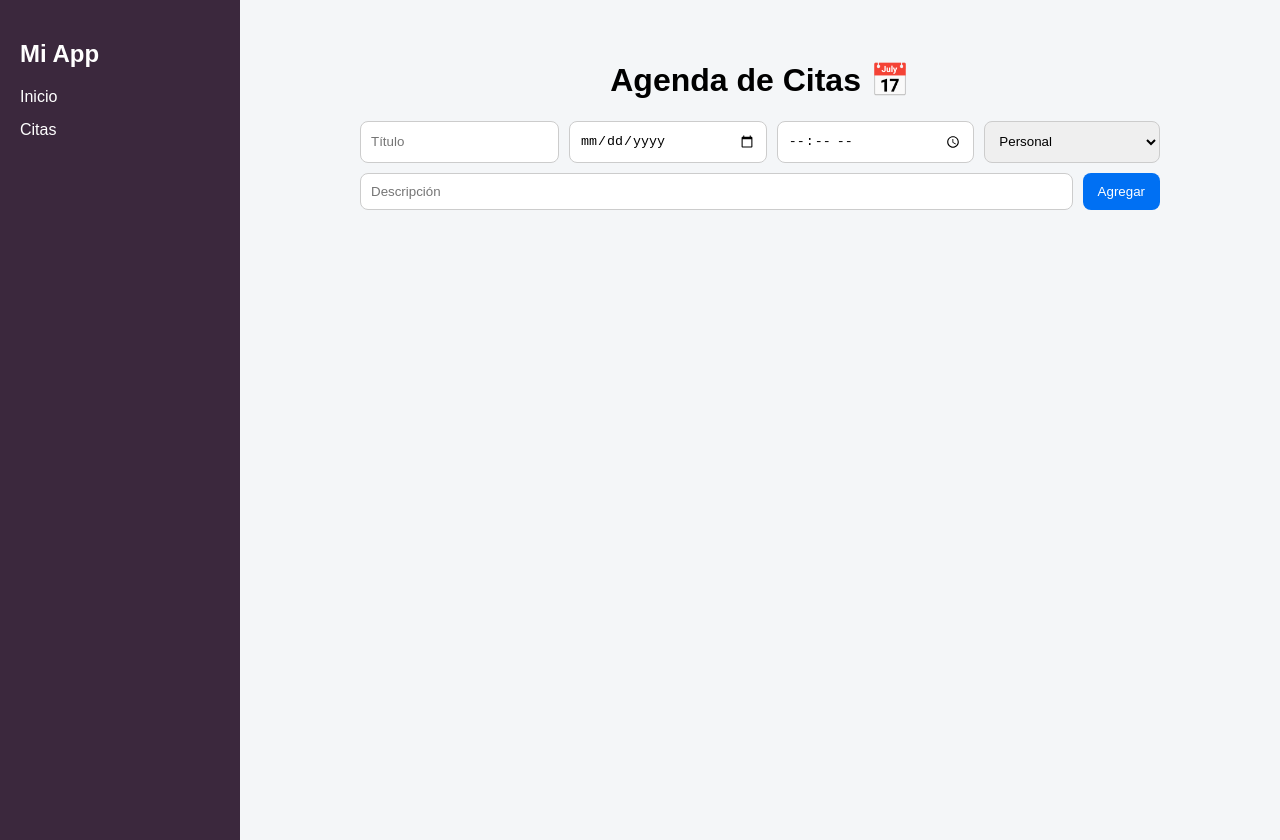
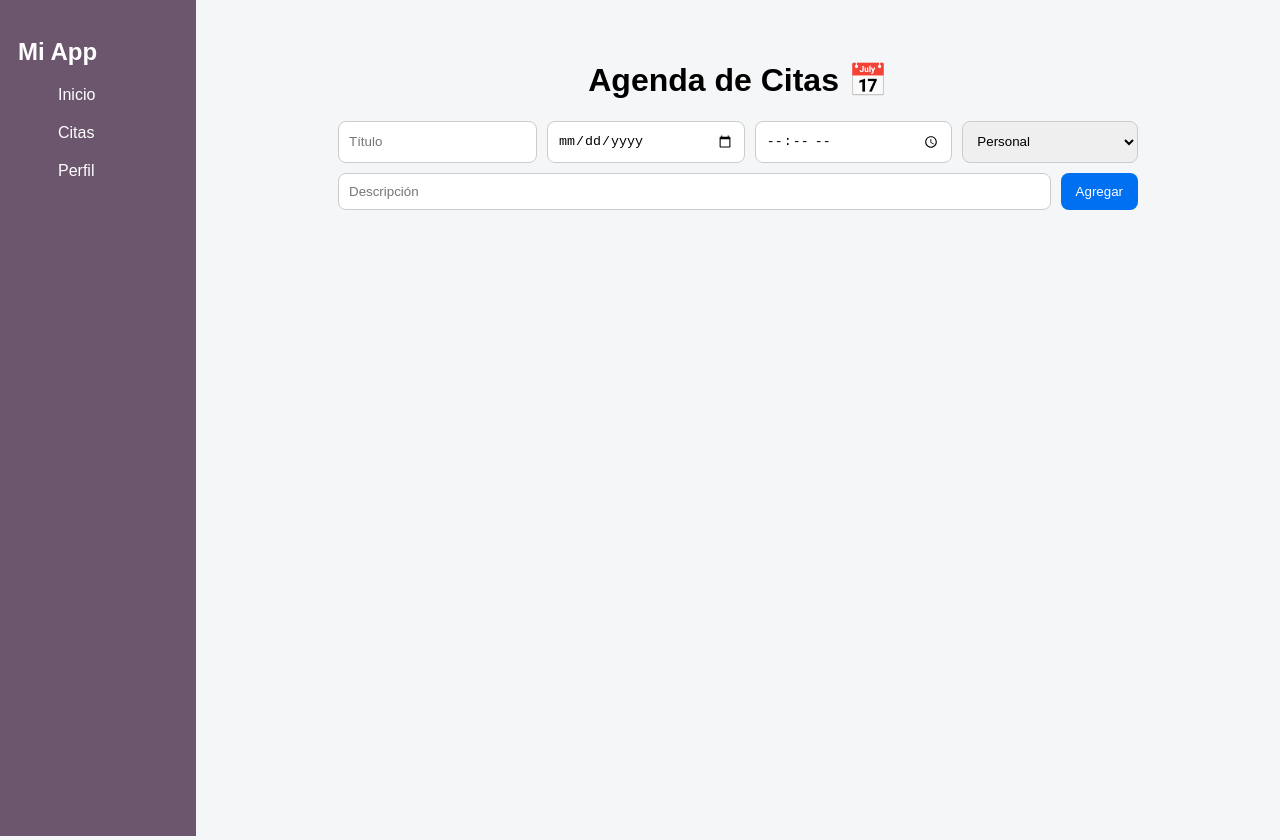
Before and after one commit to angiecv23/agenda-citas, a Next.js app: page /citas in a window 1280 px wide. Built offline with nearby package versions, Linux system fonts and the light colour scheme.

Commit message:
se arreglo un poco el estilo

```diff
--- a/src/app/styles/globals.scss
+++ b/src/app/styles/globals.scss
@@ -48,7 +48,7 @@ h1 {
 
 /* CARD DE CITAS */
 .card {
-  background: white;
+  background: rgb(245, 222, 222);
   padding: 15px;
   border-radius: 10px;
   margin-bottom: 10px;
@@ -72,20 +72,20 @@ h1 {
 
 /* SIDEBAR */
 .sidebar {
-  width: 200px;
+  width: 160px;
   height: 100vh;
-  background: #3b283d;
+  background: #6c566e;
   color: white;
-  padding: 20px;
+  padding: 18px;
 }
 
 .sidebar ul {
   list-style: none;
-  padding: 0;
+  padding: 5;
 }
 
 .sidebar li {
-  margin: 15px 0;
+  margin: 20px 0;
 }
 
 .sidebar a {
@@ -108,7 +108,7 @@ h1 {
 
 .card-dashboard {
   flex: 1 1 250px;
-  background: white;
+  background: rgb(230, 205, 230);
   padding: 20px;
   border-radius: 15px;
   box-shadow: 0 5px 15px rgba(0, 0, 0, 0.1);
@@ -122,7 +122,7 @@ h1 {
   transform: translateY(-8px) scale(1.02);
 }
 
-/* 📱 RESPONSIVE */
+/* RESPONSIVE */
 @media (max-width: 600px) {
   .sidebar {
     display: none;
--- a/src/components/Sidebar.jsx
+++ b/src/components/Sidebar.jsx
@@ -12,6 +12,9 @@ export default function Sidebar() {
           <li>
             <Link href="/citas">Citas</Link>
           </li>
+          <li>
+            <Link href="/perfil">Perfil</Link>
+          </li>
         </ul>
       </nav>
     </aside>
```
